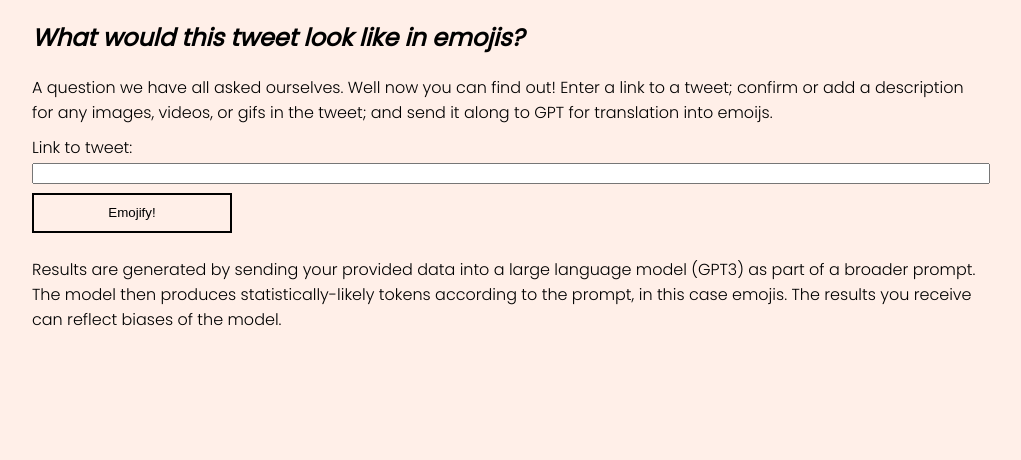
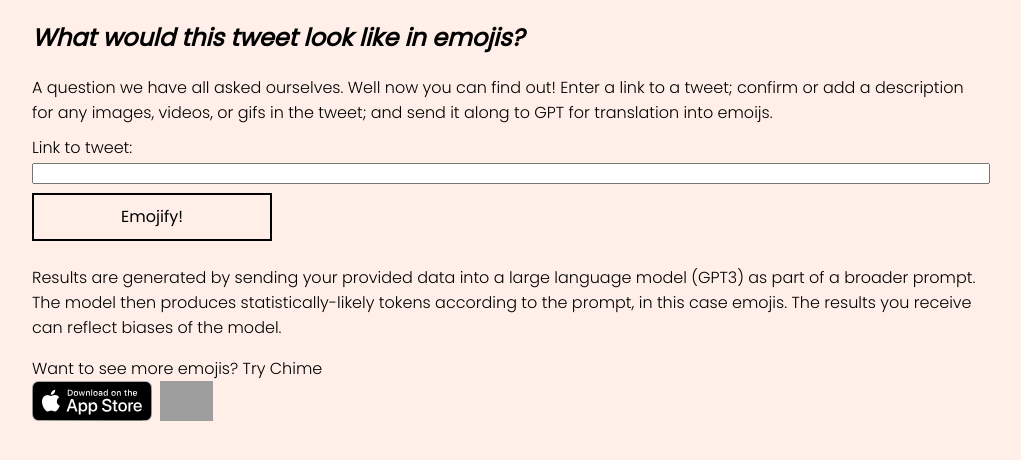
Before and after one commit to Shmaltalk/YourPostOnChime, a Flask app: page / in a window 1280 px wide. Shown: the part 103-563 px from the top of the page, without its empty margins (133-1154 px from the left). Run offline with Flask 2, Linux system fonts and the light colour scheme; grey boxes are pictures that could not be loaded.

Commit message:
add tweet button and chime links

```diff
--- a/server.py
+++ b/server.py
@@ -40,7 +40,7 @@ def emoji_result():
 
   if (emoji_string):
     tweet_embed = get_tweet_embed(tweet_link)
-    return render_template('EmojiOutput.html', tweet_link=tweet_link, tweet_text=tweet_text, media_descrip=media_descrip, GPT_output=emoji_string, tweet_embed=tweet_embed)
+    return render_template('EmojiOutput.html', tweet_link=tweet_link, tweet_text=tweet_text, media_descrip=media_descrip, emoji_string=emoji_string, tweet_embed=tweet_embed)
 
   else:
     GPT_output = get_response(tweet_text, media_descrip)["choices"][0]["text"]
--- a/static/styles/styles.css
+++ b/static/styles/styles.css
@@ -69,9 +69,11 @@ input[type="text"] {
 .button_t {
   width: 15em;
   height: 3em;
+  font: 1em poppins;
   background-color: #FFEFE8;
   color: black;
   border: 2px solid black;
+  text-decoration: none;
 }
 
 .button_t:hover {
@@ -84,6 +86,7 @@ textarea {
 }
 
 .bottom-bar {
+  margin-top: 12px;
   height: 3em;
 }
 
@@ -103,6 +106,20 @@ textarea {
   margin-bottom: .5em;
 }
 
+.chime-links {
+  display: flex;
+  flex-wrap: wrap;
+  text-align: center;
+}
+
+.download img{
+  height: 40px;
+  row-gap: 10px;
+  margin-right: 8px;
+}
+
+
+
 
 @media (max-width: 600px) {
   .output-post {
--- a/templates/index.html
+++ b/templates/index.html
@@ -46,8 +46,13 @@
         </div>
 
 
+
         <div class="bottom-bar">
-
+          Want to see more emojis? Try Chime
+          <div class="chime-links">
+            <a class="download" href='https://apps.apple.com/us/app/chime-social-mood-tracker/id1556182825'><img alt='Get it on the App Store' src='../static/images/app_store.svg'/></a>
+            <a class="download" href='https://play.google.com/store/apps/details?id=com.brown.chime&pcampaignid=pcampaignidMKT-Other-global-all-co-prtnr-py-PartBadge-Mar2515-1'><img alt='Get it on Google Play' src='../static/images/google_play.svg'/></a>
+          </div>
         </div>
       </div> <!-- close class="content" -->
     </div> <!-- close class="main-column" -->
```
Also changed, not shown: templates/EmojiOutput.html (+12 -2 lines), static/images/app_store.svg (added), static/images/google_play.svg (added).
